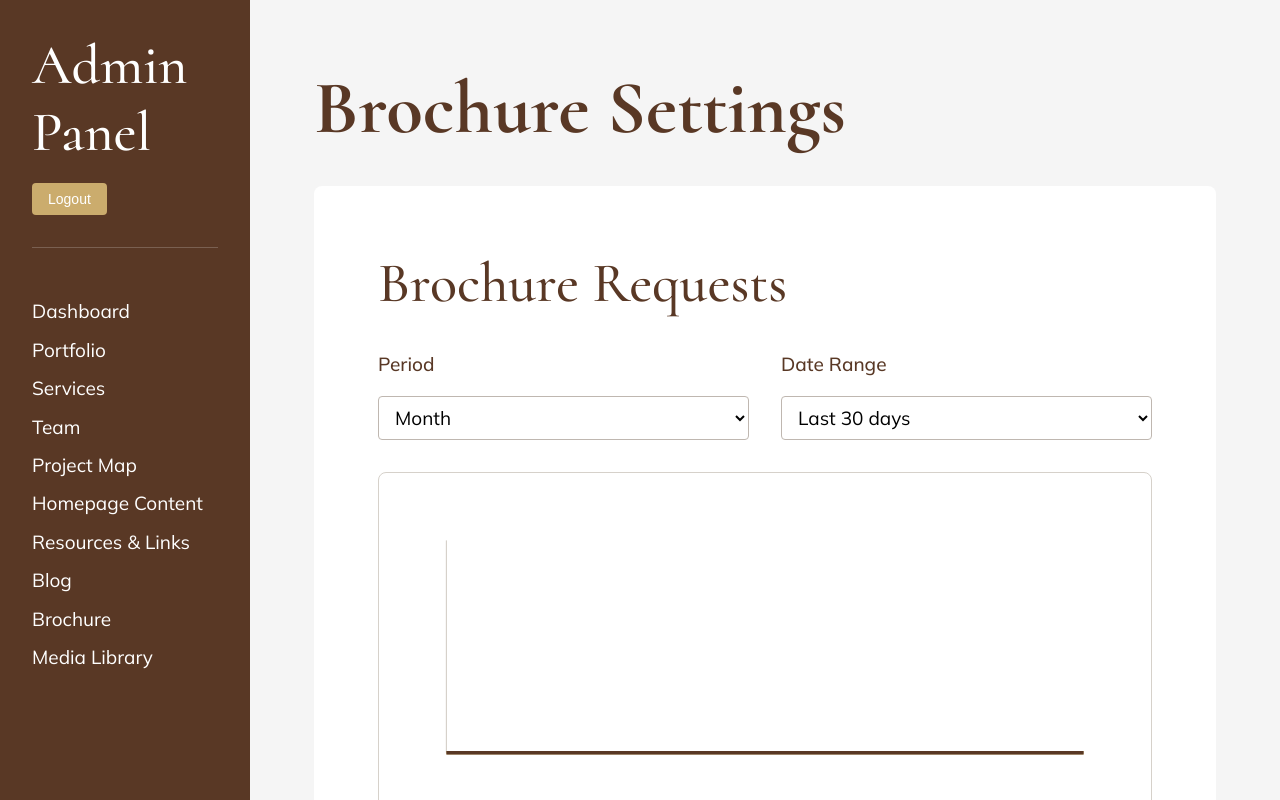
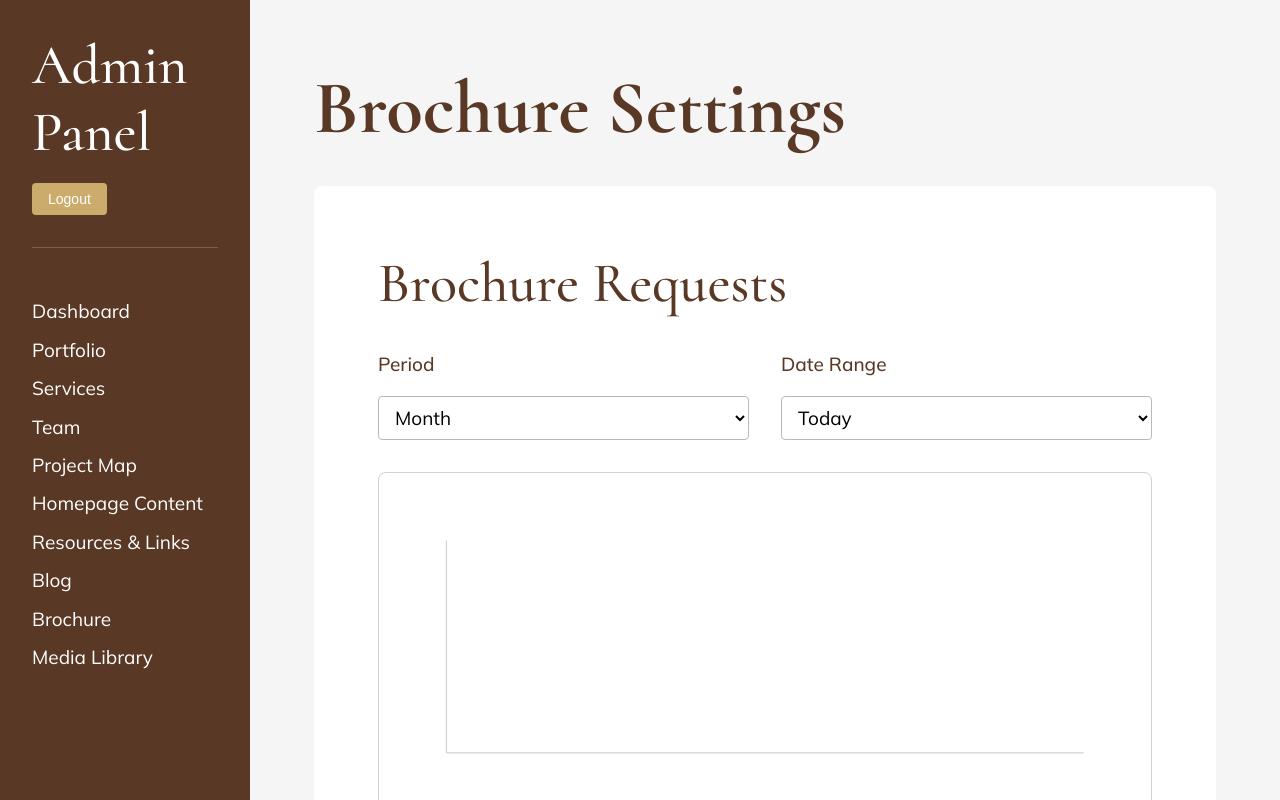
Before and after one commit to RyShoe8/seniorbydesign, a Next.js app: page /admin/brochure in a window 1280 px wide. Shown: the top 800 px of the page. Built offline with nearby package versions, Linux system fonts and the light colour scheme; no server answers; the database is empty; sample sign-in values are in the browser's storage.

Commit message:
Add 'Today' option and set as default for brochure requests chart
Co-authored-by: Cursor <cursoragent@cursor.com>

```diff
--- a/app/admin/brochure/page.tsx
+++ b/app/admin/brochure/page.tsx
@@ -78,7 +78,7 @@ export default function BrochureManagement() {
   const [isChartLoading, setIsChartLoading] = useState(false);
   const [chartError, setChartError] = useState('');
   const [period, setPeriod] = useState<'day' | 'week' | 'month' | 'year'>('month');
-  const [datePreset, setDatePreset] = useState<'7' | '30' | '90' | 'ytd' | 'custom'>('30');
+  const [datePreset, setDatePreset] = useState<'today' | '7' | '30' | '90' | 'ytd' | 'custom'>('today');
   const [startDate, setStartDate] = useState<string>('');
   const [endDate, setEndDate] = useState<string>('');
   const [chartData, setChartData] = useState<{ labels: string[]; digital: number[]; physical: number[] }>({
@@ -93,7 +93,12 @@ export default function BrochureManagement() {
 
   useEffect(() => {
     const now = new Date();
-    if (datePreset === 'ytd') {
+    if (datePreset === 'today') {
+      const today = new Date(Date.UTC(now.getUTCFullYear(), now.getUTCMonth(), now.getUTCDate()));
+      const todayStr = today.toISOString().slice(0, 10);
+      setStartDate(todayStr);
+      setEndDate(todayStr);
+    } else if (datePreset === 'ytd') {
       const start = new Date(Date.UTC(now.getUTCFullYear(), 0, 1));
       setStartDate(start.toISOString().slice(0, 10));
       setEndDate(now.toISOString().slice(0, 10));
@@ -212,8 +217,9 @@ export default function BrochureManagement() {
               <select
                 id="preset"
                 value={datePreset}
-                onChange={(e) => setDatePreset(e.target.value as '7' | '30' | '90' | 'ytd' | 'custom')}
+                onChange={(e) => setDatePreset(e.target.value as 'today' | '7' | '30' | '90' | 'ytd' | 'custom')}
               >
+                <option value="today">Today</option>
                 <option value="7">Last 7 days</option>
                 <option value="30">Last 30 days</option>
                 <option value="90">Last 90 days</option>
```
